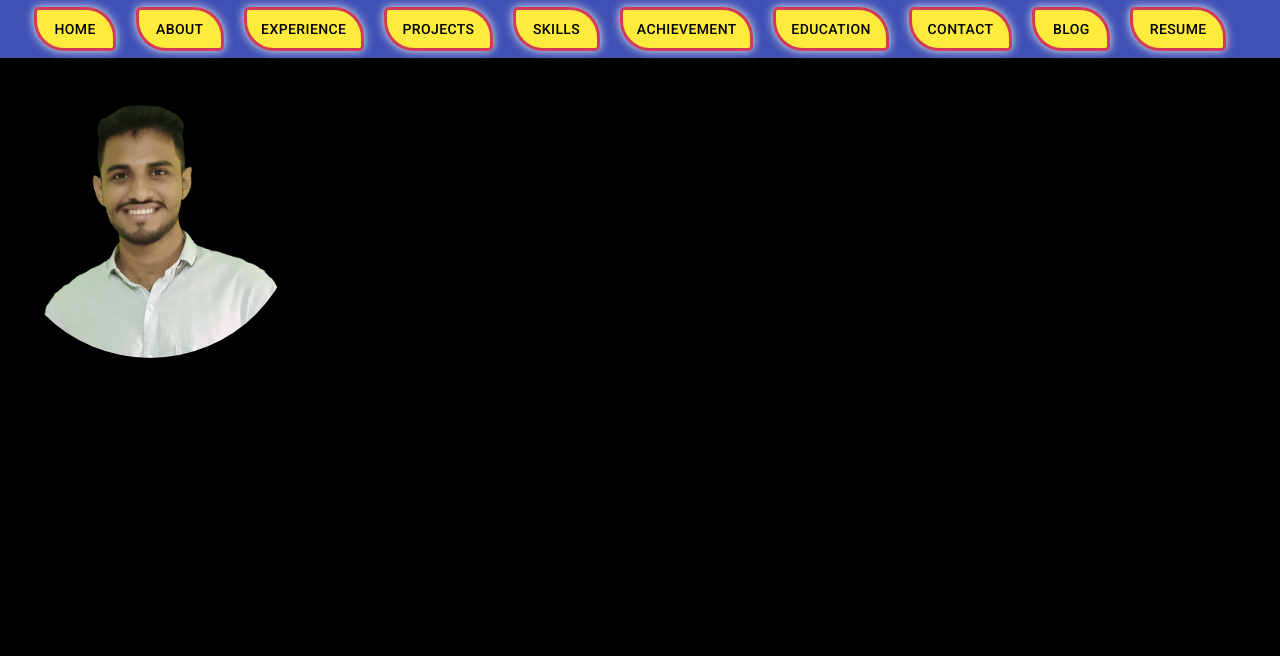
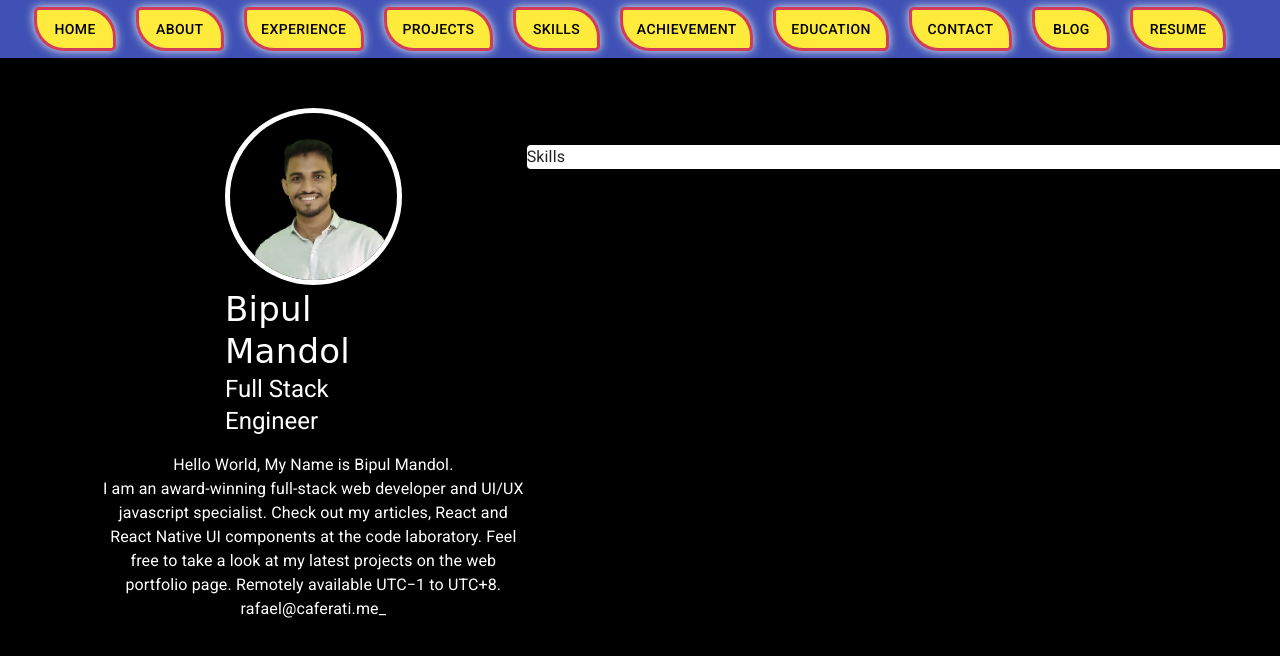
Before and after one commit to mbbipul/bipulmandol, a Next.js app in the folder client/: page /about in a window 1280 px wide. Shown: the top 656 px of the page. Built offline with nearby package versions, Linux system fonts and the light colour scheme.

Commit message:
Add profile info to about

```diff
--- a/client/components/profile_info.js
+++ b/client/components/profile_info.js
@@ -116,7 +116,7 @@ export default function ProfileInfo(props) {
                         .Net core,NodeJs, Flask, Java Android,ReactJS, </p><p>NextJs, MySQL, PostgreSQL, GraphQL, Nginx server
                         configuration, Docker, Kubernetes, RestApi, MVC, and more.</p>
                     </div>
-                    <Link href="/explore">
+                    <Link href="/about">
                         <Button variant='contained'className={classes.exploreButton}>Explore myself</Button>
                     </Link>
 
--- a/client/pages/about/index.js
+++ b/client/pages/about/index.js
@@ -1,10 +1,17 @@
-import { Box, Grid, makeStyles } from "@material-ui/core";
+import { Box, Card, Grid, makeStyles, Typography } from "@material-ui/core";
 import Navbar from "../../components/navbar";
 import Image from 'next/image'
 const useStyles = makeStyles( theme => ({
+    root: {
+        margin: '50px 100px ',
+    },
     profile_image : {
-        border : '5px solid #fff',
+        border : '5px solid #fff!important',
         borderRadius: '50%'
+    },
+    profile_name: {
+        fontFamily: 'Comic Sans, Comic Sans MS, cursive',
+        fontStyle: 'bold'
     }
 }));
 export default function About() {
@@ -14,22 +21,49 @@ export default function About() {
         <Box>
             <Navbar />
             <Grid
+                className={classes.root}
                 container
                 direction="row"
                 justify="center"
                 alignItems="center"
             >
-                <Grid item xs={4}>
+                <Grid item xs={4} >
+                    <Grid
+                        container
+                        direction="column"
+                        justify="flex-start"
+                        alignItems="flex-start"
+                        style={{padding: '0px 125px '}}
+                        >
+                        <Grid item>
                             <Image
                                 className={classes.profile_image}
                                 src="/images/bipul_profile.png"
                                 alt="Picture of the author"
-                        width={300}
-                        height={300}
+                                width={200}
+                                height={200}
                             />
+                            <Typography variant='h4' className={classes.profile_name} >Bipul Mandol</Typography>
+                            <Typography variant='h5' >Full Stack Engineer</Typography>
                         </Grid>
-                <Grid item xs={8}>
+                    </Grid>
 
+
+                    <Typography style={{textAlign:'center',}}>
+                        <p>Hello World, My Name is Bipul Mandol.<br />
+                        I am an award-winning full-stack web developer and UI/UX javascript specialist.
+                        Check out my articles, React and React Native UI components at the code laboratory.
+                        Feel free to take a look at my latest projects on the web portfolio page.
+
+                        Remotely available UTC−1 to UTC+8. rafael@caferati.me_</p>
+                    </Typography>
+                </Grid>
+                <Grid
+                    style={{marginTop : -430,}}
+                    item xs={8}>
+                    <Card style={{marginRight: 20}}>
+                        <Typography>Skills</Typography>
+                    </Card>
                 </Grid>
             </Grid>
             <style jsx global>
```
Lines whose indentation alone changed are shown as unchanged.
